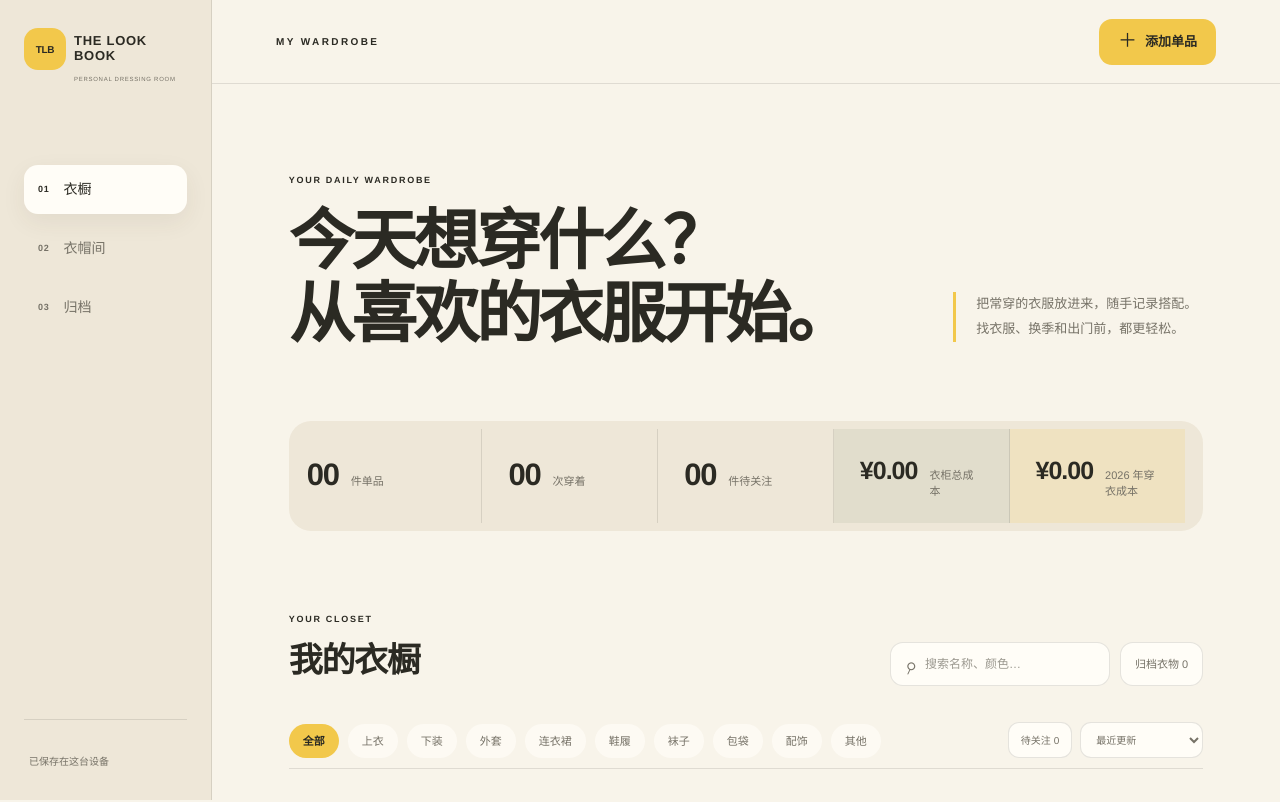
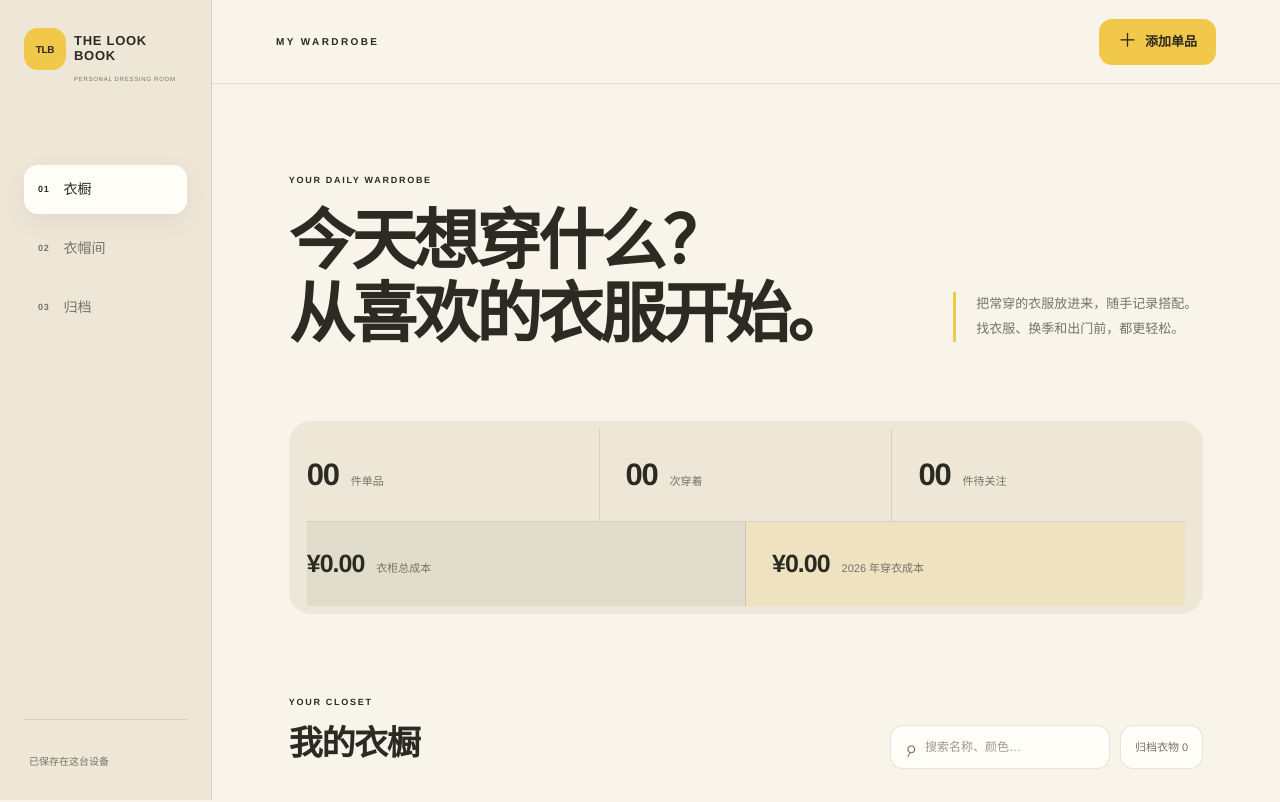
Before and after one commit to succiyu666-create/yiji-wardrobe, a Next.js app: page / in a window 1280 px wide. Shown: the top 802 px of the page. Built offline with nearby package versions, Linux system fonts and the light colour scheme.

Commit message:
Improve wardrobe summary layout

```diff
--- a/app/globals.css
+++ b/app/globals.css
@@ -3079,14 +3079,28 @@ body {
   }
 }
 
-/* Purchase dates and annual wardrobe cost */
+/* Purchase dates and wardrobe cost summary */
 
 .stats.stats-with-cost {
-  grid-template-columns: repeat(5, minmax(110px, 1fr));
-}
-
+  grid-template-columns: repeat(6, minmax(0, 1fr));
+}
+
+.stats.stats-with-cost > div:nth-child(-n + 3) {
+  border-bottom: 1px solid var(--line);
+  grid-column: span 2;
+}
+
+.stats.stats-with-cost > div:nth-child(n + 4) {
+  grid-column: span 3;
+}
+
+.stats.stats-with-cost > div:nth-child(3),
 .stats.stats-with-cost > div:last-child {
   border-right: 0;
+}
+
+.stats.stats-with-cost > div:nth-child(4) {
+  padding-left: 0;
 }
 
 .year-cost-stat {
@@ -3103,6 +3117,11 @@ body {
   white-space: nowrap;
 }
 
+.year-cost-stat span,
+.wardrobe-cost-stat span {
+  white-space: nowrap;
+}
+
 .item-facts {
   grid-template-columns: repeat(4, minmax(0, 1fr));
 }
@@ -3116,6 +3135,10 @@ body {
     grid-template-columns: repeat(2, minmax(0, 1fr));
   }
 
+  .stats.stats-with-cost > div:nth-child(n) {
+    grid-column: auto;
+  }
+
   .stats.stats-with-cost > div:nth-child(-n + 2) {
     border-bottom: 1px solid var(--line);
   }
@@ -3130,7 +3153,12 @@ body {
     border-right: 0;
   }
 
+  .stats.stats-with-cost > div:nth-child(3) {
+    border-right: 1px solid var(--line);
+  }
+
   .stats.stats-with-cost > div:nth-child(3),
+  .stats.stats-with-cost > div:nth-child(4),
   .stats.stats-with-cost > div:nth-child(5) {
     padding-left: 10px;
   }
```
